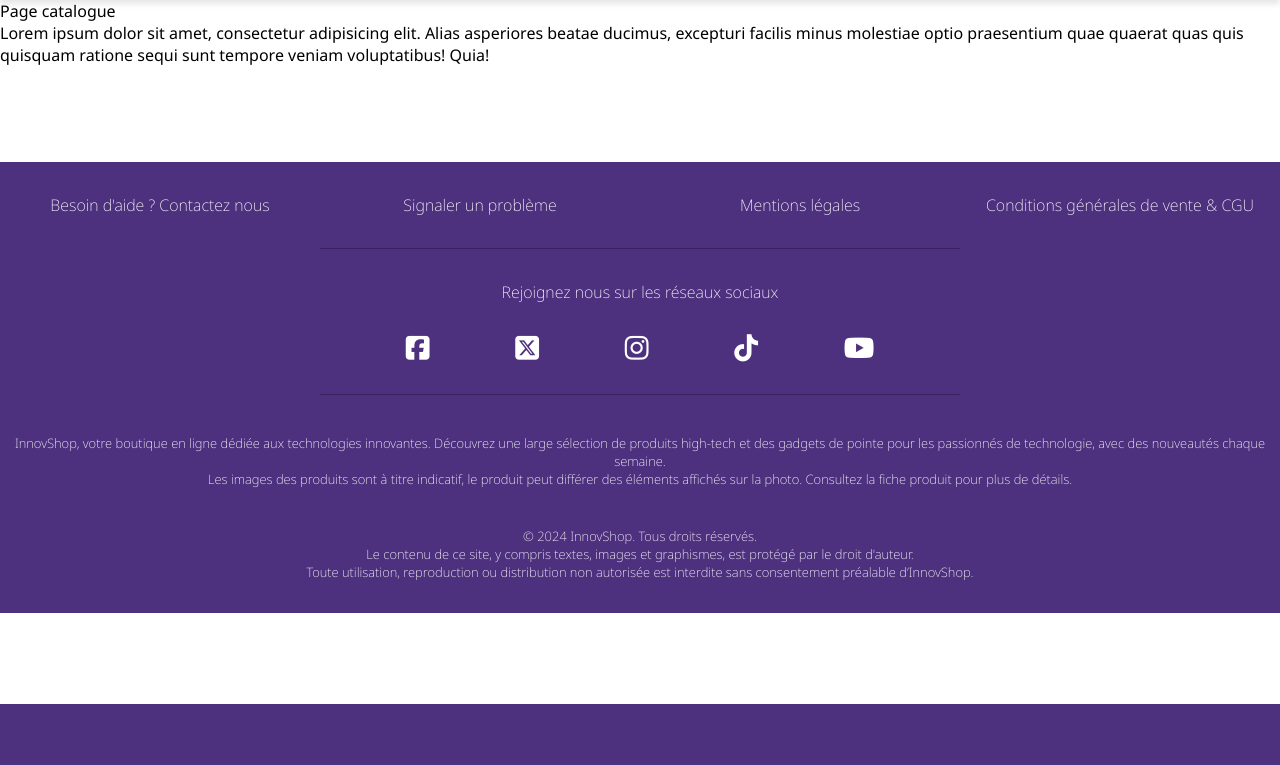
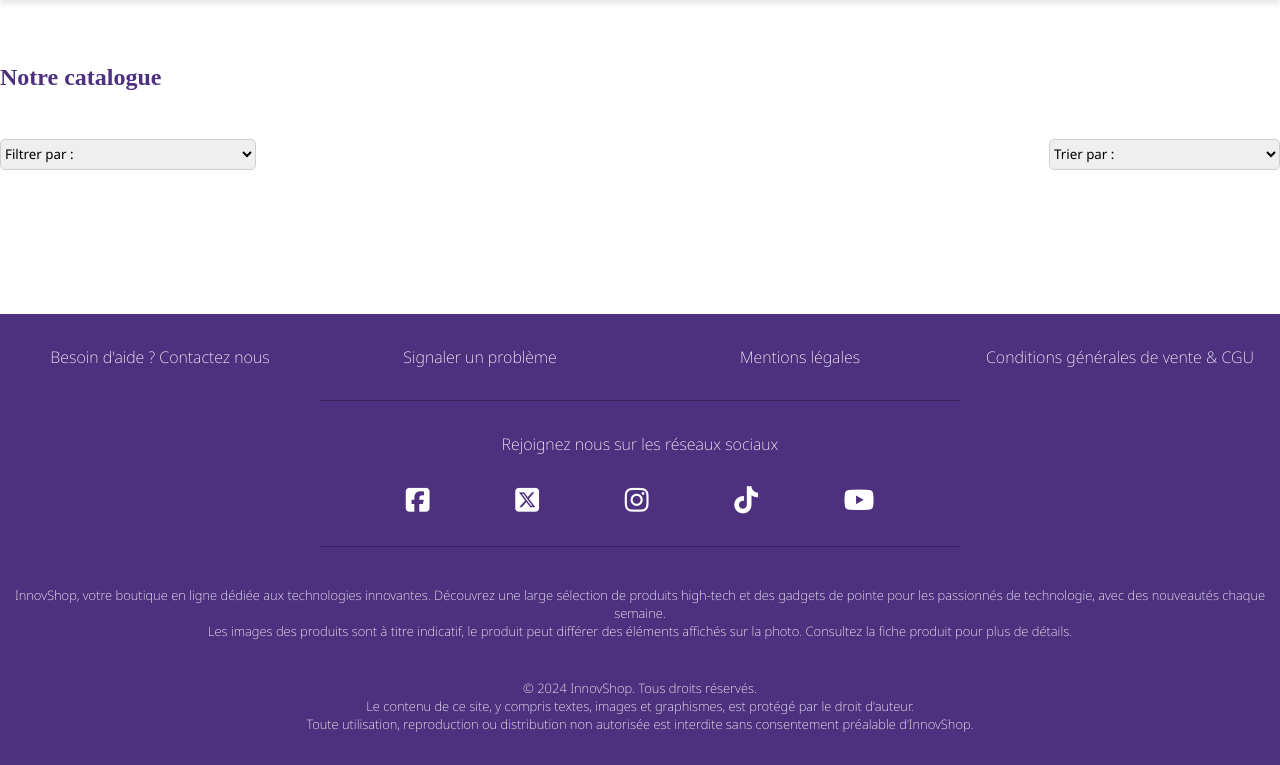
Before and after one commit to Rirteez/innovshop, a Symfony app: template templates/article/index.html.twig in a window 1280 px wide. Shown: the part 96-861 px from the top of the page. Before the commit the page ends 800 px from the top, so only its background shows below. Run offline with Twig, Linux system fonts and the light colour scheme; the template is opened without the code that fills it, so the values that code supplies are empty; style sheets or scripts are compiled from the project's sources; some libraries are stand-ins or nearby versions; some web fonts are replaced.

Commit message:
Pagination du catalogue terminée

```diff
--- a/assets/app.js
+++ b/assets/app.js
@@ -31,4 +31,19 @@ document.addEventListener('DOMContentLoaded', () => {
         // Initialisation pour assurer que le premier item est bien affiché
         updateCarousel();
     })
+
+    const selects = document.querySelectorAll('form.filter-sort select');const catalog = document.querySelector('.catalog');
+
+    selects.forEach(select => {
+        select.addEventListener('change', () => {
+            const form = select.closest('form');
+            const formData = new FormData(form);
+
+            const params = new URLSearchParams();
+            for (const [key, value] of formData.entries()) {
+                params.append(key, value);
+            }
+            window.location.href = `${form.action}?${params.toString()}`;
+        })
+    })
 });
--- a/assets/styles/app.scss
+++ b/assets/styles/app.scss
@@ -47,12 +47,20 @@ body {
     margin: 0;
     height: 100%;
 }
-input {
+input, select {
     font-family: "Noto Sans", sans-serif;
     height: 2.3em;
     border: #d1d1d1 solid 1px;
     border-radius: 5px;
     box-sizing: border-box;
+
+    &:hover {
+        outline: #ab9cc5 1px solid;
+    }
+
+    &:focus {
+        outline: none;
+    }
 }
 input:focus {
     outline: none;
@@ -91,7 +99,6 @@ footer {
 .align-right {
     text-align: right;
 }
-
 /* ---------- COLONNE ---------- */
 /* Largeur de colonne */
 .col-1 {
@@ -376,13 +383,11 @@ footer {
     position: relative;
     margin-top: 2rem;
 }
-
 .carousel-container {
     height: 100%;
     display: flex;
     transition: transform 0.5s ease;
 }
-
 .carousel-item {
     flex-shrink: 0;
     width: 100%;
@@ -391,7 +396,6 @@ footer {
     justify-content: center;
     align-items: center;
 }
-
 .carousel-button {
     position: absolute;
     top: 50%;
@@ -418,7 +422,6 @@ footer {
         background-color: #4d307e;
     }
 }
-
 .item-content {
     width: 80%;
     height: 70%;
@@ -430,7 +433,6 @@ footer {
     position: relative;
     box-shadow: 2px 2px 8px 0px rgba(0,0,0,0.6);
 }
-
 .image-item {
     position: absolute;
     left: 3rem;
@@ -440,14 +442,12 @@ footer {
     border-radius: 1rem;
     box-shadow: 2px 2px 8px 0px rgba(0,0,0,0.6);
 }
-
 .image-item img {
     width: 100%;
     height: 100%;
     object-fit: cover;
     object-position: center;
 }
-
 .description-item {
     padding: 0 2rem 0 0;
     display: flex;
@@ -459,7 +459,6 @@ footer {
         margin-bottom: 2rem;
     }
 }
-
 .prix-panier {
     display: flex;
     justify-content: space-between;
@@ -467,3 +466,97 @@ footer {
     width: 100%;
     margin-block: 1rem;
 }
+/* --------------------------------------------------- */
+/* --------------------- catalog --------------------- */
+/* --------------------------------------------------- */
+.h3-article {
+    font-family: "Noto Sans", sans-serif;
+
+    a {
+        color: #4d307e;
+    }
+}
+.filter-sort {
+    display: flex;
+    justify-content: space-between;
+}
+.select-catalog {
+    width: 16rem;
+}
+.catalog {
+    display: flex;
+    flex-wrap: wrap;
+    gap: 1.5rem;
+    justify-content: space-between;
+
+    &.few-items {
+        justify-content: flex-start;
+    }
+}
+.article-catalog {
+    flex: 1 1 calc(25% - 1.5rem);
+    max-width: calc(25% - 1.5rem);
+    display: flex;
+    flex-direction: column;
+    align-items: center;
+    border: 1px solid #4d307e1f;
+    border-radius: 8px;
+    text-align: center;
+    background-color: #f7f4fc;
+    box-shadow: 0 2px 4px rgba(0, 0, 0, 0.1);
+    transition: transform 0.3s ease;
+
+    &:hover {
+        transform: translateY(-5px);
+        box-shadow: 0px 4px 8px rgba(0, 0, 0, 0.2);
+    }
+}
+.article-catalog img {
+    max-width: 100%;
+    max-width: 200px;
+    height: 200px;
+    object-fit: cover;
+    border-radius: 0.5rem;
+    margin-bottom: 1rem;
+}
+.article-catalog h3 {
+    margin: 0.5rem 0;
+    font-size: 1.2rem;
+}
+.article-catalog p {
+    margin: 0.5rem 0;
+    color: #555;
+}
+/* Boutons de pagination */
+.boutonPaginate {
+    display: flex;
+    justify-content: center;
+    margin-top: 2rem;
+}
+.boutonPaginate {
+    a {
+        margin: 0 0.5rem;
+        padding: 0.5rem 1rem;
+        background-color: rgba(77, 48, 126, 0.5);
+        color: white;
+        text-decoration: none;
+        border-radius: 0.5rem;
+        transition: background-color 0.3s;
+
+        &.boutonPage {
+            border: none;
+            background-color: transparent;
+            color: #4d307e;
+
+            &.active {
+                border: #4d307e 1px solid;
+                font-weight: 800;
+            }
+        }
+
+        &:hover {
+            background-color: #3b2465;
+            color: white;
+        }
+    }
+}
--- a/templates/article/index.html.twig
+++ b/templates/article/index.html.twig
@@ -3,25 +3,60 @@
 {% block title %}InnovShop - Catalogue{% endblock %}
 
 {% block body %}
-    Page catalogue<br>
+    <div class="container">
+        <div class="mgy-4">
+            <h2 class="mgy-2">Notre catalogue</h2>
 
-    Lorem ipsum dolor sit amet, consectetur adipisicing elit. Alias asperiores beatae ducimus, excepturi facilis minus molestiae optio praesentium quae quaerat quas quis quisquam ratione sequi sunt tempore veniam voluptatibus! Quia!
+            <form method="GET" action="{{ path('article.index') }}" class="mgy-1 filter-sort">
+                <select name="filterBy" id="filterBy" class="select-catalog">
+                    <option value="" disabled selected hidden>Filtrer par :</option>
+                    {% for category in categories %}
+                        <option value="{{ category.id }}" {% if category.id == filterBy %} selected {% endif %}>
+                            {{ category.name }}
+                        </option>
+                    {% endfor %}
+                </select>
+                <select name="sortBy" id="sortBy">
+                    <option value="" disabled selected hidden>Trier par :</option>
+                    <option value="title_asc">Ordre alphabétique (a - z)</option>
+                    <option value="title_desc">Ordre alphabétique inversé (z - a)</option>
+                    <option value="price_asc">Prix croissant &uarr;</option>
+                    <option value="price_desc">Prix décroissant &darr;</option>
+                </select>
+            </form>
 
-    <ul>
+
+            <div class="catalog {% if articles|length < 4 %}few-items{% endif %}">
                 {% for article in articles %}
-        <li>
+                    <div class="article-catalog pdgy-1">
+                        <img src="/images/uploads/{{ article.images[0] }}" alt="">
+
+                        <h3 class="h3-article">
                             <a href="{{ path('article.show', {id: article.id, slug: article.slug}) }}">{{ article.title }}</a>
-        </li>
+                        </h3>
+
+                        <p>{{ article.price }} €</p>
+                    </div>
                 {% endfor %}
-    </ul>
+            </div>
 
-    <div class="boutonPage">
+
+            <div class="boutonPaginate">
+                <!-- Bouton précédent -->
                 {% if page > 1 %}
-            <a href="{{ path('article.index', {page: page - 1}) }}">Page précédente</a>
+                    <a href="{{ path('article.index', {page: page - 1, filterBy: filterBy, sortBy: sortBy}) }}"><i class="fa-solid fa-chevron-left"></i></a>
                 {% endif %}
+                <!-- Liste des pages -->
+                {% for page in articles.paginationData.pagesInRange %}
+                    <a href="{{ path('article.index', app.request.query.all | merge({'page': page})) }}" class="boutonPage {% if page == articles.currentPageNumber %}active{% endif %}">
+                        {{ page }}
+                    </a>
+                {% endfor %}
+                <!-- Bouton suivant -->
                 {% if page < maxPage %}
-            <a href="{{ path('article.index', {page: page + 1}) }}">Page suivante</a>
+                    <a href="{{ path('article.index', {page: page + 1, filterBy: filterBy, sortBy: sortBy}) }}"><i class="fa-solid fa-chevron-right"></i></a>
                 {% endif %}
             </div>
-
+        </div>
+    </div>
 {% endblock %}
--- a/templates/base.html.twig
+++ b/templates/base.html.twig
@@ -51,15 +51,11 @@
                     <div class="row">
                         {% for category in categories %}
                             <li class="pdx-1 nav-item color-{{ loop.index }}">
-                                <h3><a href="#">{{ category.name }}</a></h3>
+                                <h3><a href="/catalog">{{ category.name }}</a></h3>
                             </li>
                         {% endfor %}
                         <li class="nav-item color-{{ totalCategories + 1 }}"><h3><a href="/catalog">Tous les articles</a></h3></li>
                     </div>
-                    <div>
-
-                    </div>
-
                 </ul>
             </nav>
         </div>
--- a/templates/front/index.html.twig
+++ b/templates/front/index.html.twig
@@ -6,7 +6,7 @@
 
     <div class="container">
         <div class="lastArrived mgy-4">
-            <h1>Nos derniers arrivages</h1>
+            <h2>Nos derniers arrivages</h2>
             <!-- Cadre du carousel, il est fixe -->
             <div class="carousel" data-carousel="latest">
                 <!-- Bouton précédent -->
@@ -55,7 +55,7 @@
         <div class="separation"></div>
 
         <div class="flashSales" style="margin-top: 4rem;">
-            <h1>Nos articles à la une</h1>
+            <h2>Nos articles à la une</h2>
             <!-- Cadre du carousel, il est fixe -->
             <div class="carousel" data-carousel="flash">
                 <!-- Bouton précédent -->
```
Also changed, not shown: src/Controller/ArticleController.php (+10 -3 lines), src/Repository/ArticleRepository.php (+29 -14 lines). Lines whose indentation alone changed are shown as unchanged.
